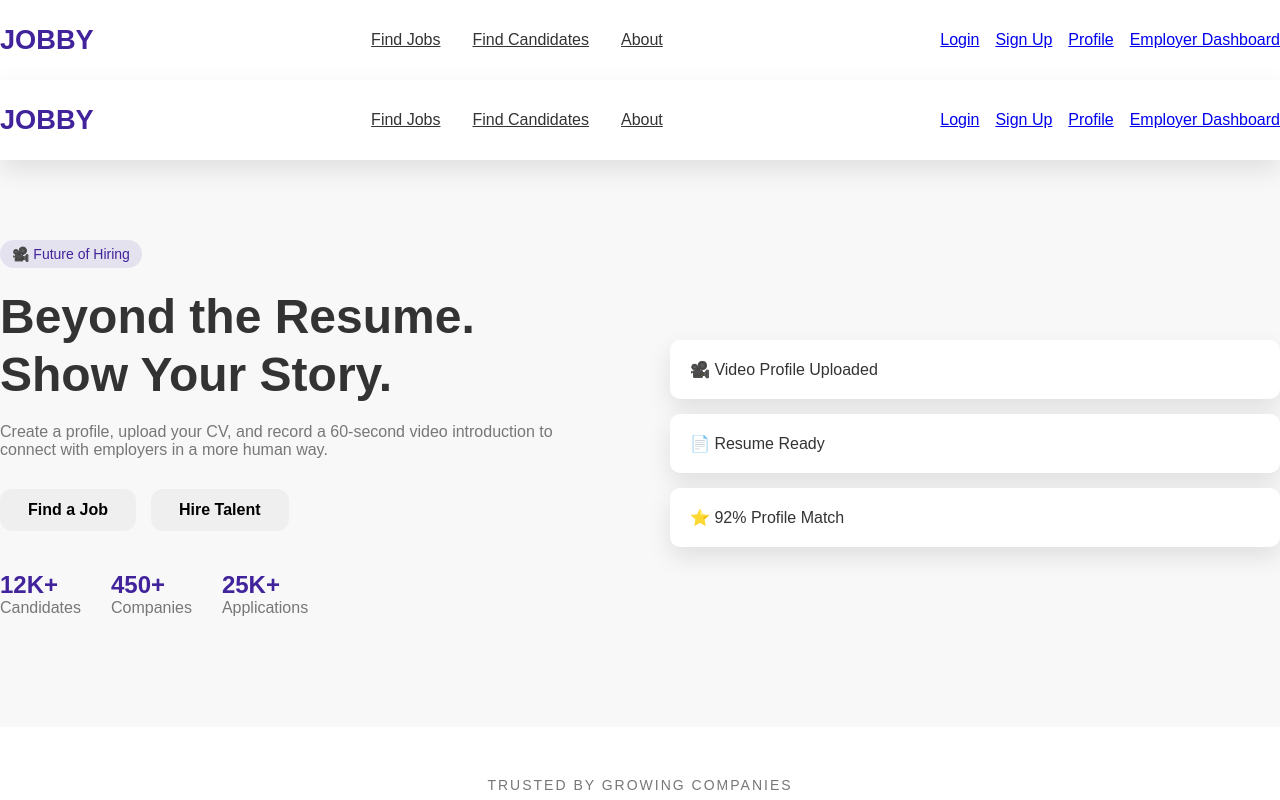
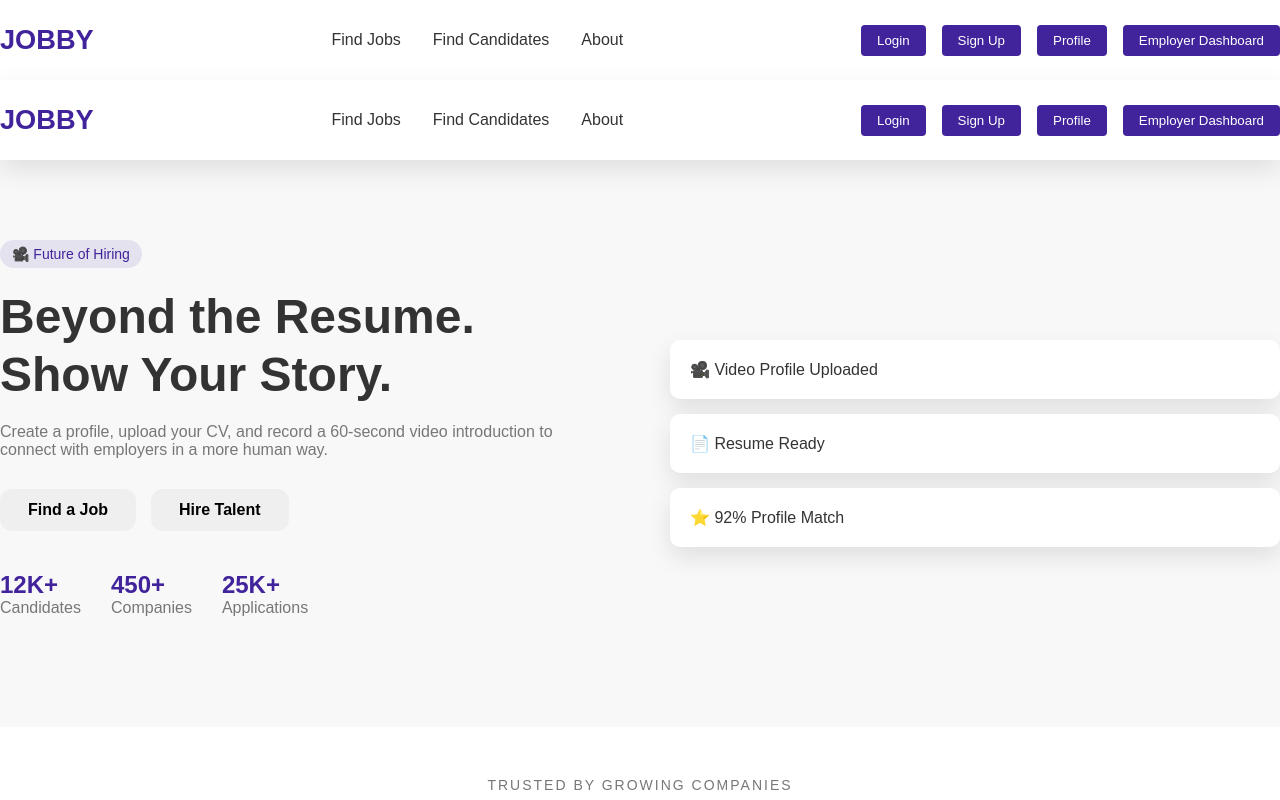
Before and after one commit to Azhar-eb/jobby, a React (Vite) app: page / in a window 1280 px wide. Shown: the top 800 px of the page. Built offline with nearby package versions, Linux system fonts and the light colour scheme.

Commit message:
second commit

```diff
--- a/src/components/layout/Navbar/Navbar.css
+++ b/src/components/layout/Navbar/Navbar.css
@@ -22,12 +22,14 @@
 .nav-links {
     display: flex;
     gap: 2rem;
+
 }
 
 .nav-links a {
     color: var(--text);
     font-weight: 500;
     transition: .3s;
+    text-decoration: none;
 }
 
 .nav-links a:hover,
@@ -38,4 +40,22 @@
 .navbar-buttons {
     display: flex;
     gap: 1rem;
+    justify-content: space-between;
+    align-items: center;
 }
+
+.navbar-buttons button {
+    background-color: var(--primary);
+    color: white;
+    border: none;
+    padding: 0.5rem 1rem;
+    border-radius: 4px;
+    cursor: pointer;
+    transition: background-color 0.3s ease;
+}
+
+.navbar-buttons button:hover {
+    background-color: var(--primary-dark);
+    color: var(--primary);
+    transition: background-color 0.3s ease;
+}
--- a/src/components/layout/Navbar/Navbar.jsx
+++ b/src/components/layout/Navbar/Navbar.jsx
@@ -16,10 +16,10 @@ function Navbar() {
                 </div>
 
                 <div className="navbar-buttons">
-                    <Link to="/login">Login</Link>
-                    <Link to="/signup">Sign Up</Link>
-                    <Link to="/profile">Profile</Link>
-                    <Link to="/employer">Employer Dashboard</Link>
+                    <Link to="/login"><button>Login</button></Link>
+                    <Link to="/signup"><button>Sign Up</button></Link>
+                    <Link to="/profile"><button>Profile</button></Link>
+                    <Link to="/employer"><button>Employer Dashboard</button></Link>
                 </div>
 
             </div>
--- a/src/layouts/MainLayout.jsx
+++ b/src/layouts/MainLayout.jsx
@@ -1,10 +1,12 @@
 import Navbar from "../components/layout/Navbar/Navbar";
+import Footer from "../components/layout/Footer/Footer";
 
 function MainLayout({ children }) {
     return (
         <>
             <Navbar />
             {children}
+            <Footer />
         </>
     );
 }
```
